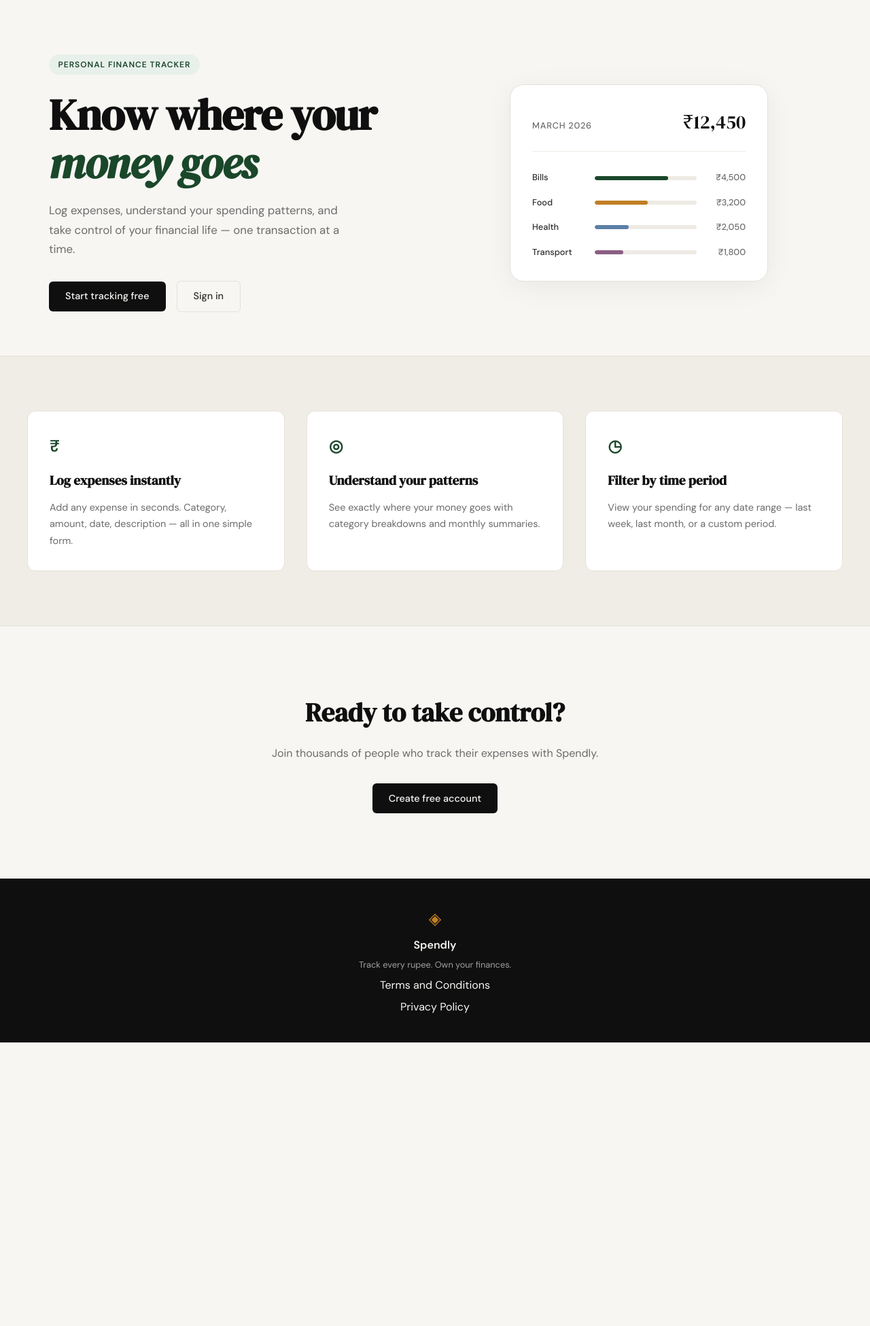
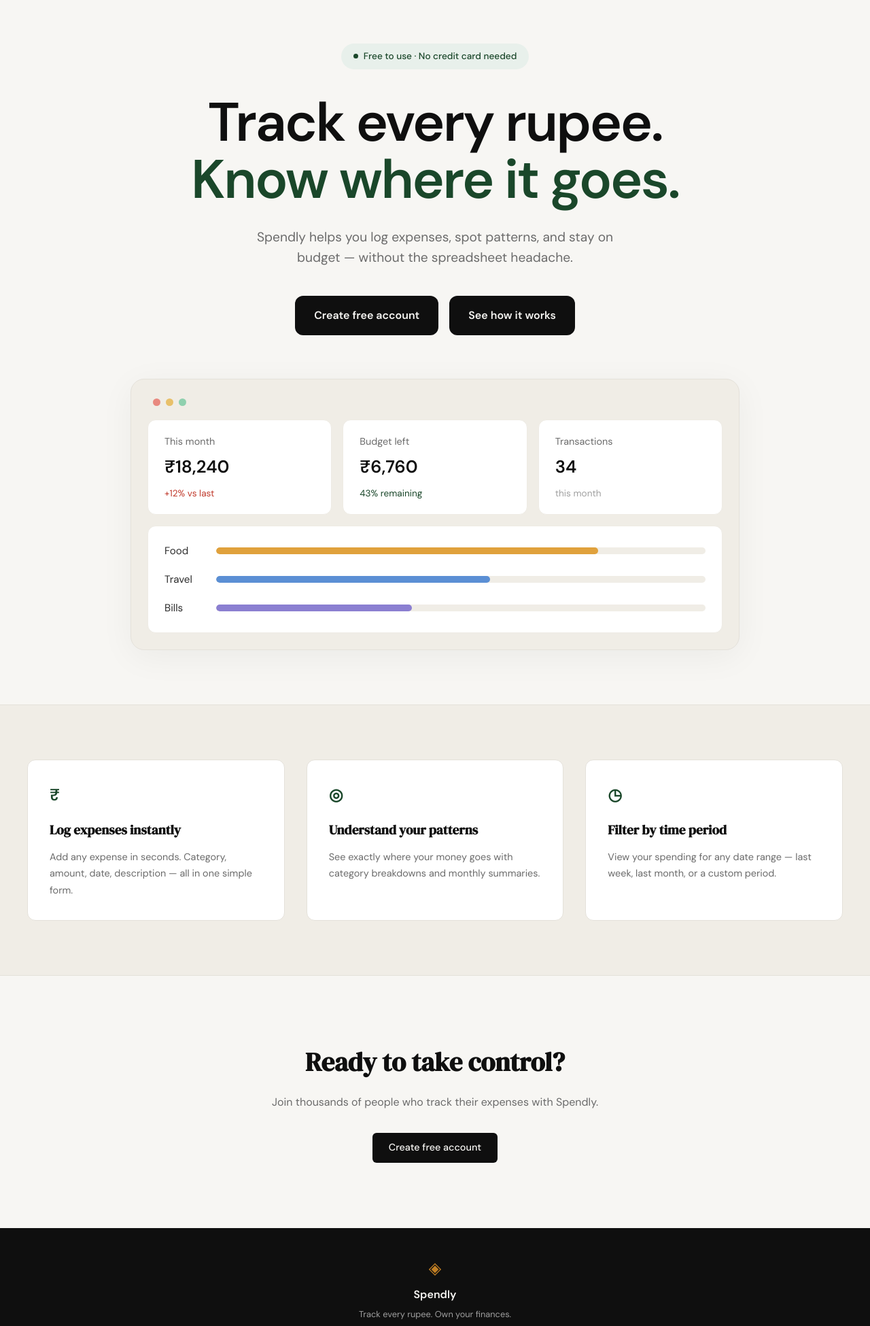
Before and after one commit to waliur12/spendly, a Flask app: page / in a window 1280 px wide. Shown: the part 61-2011 px from the top of the page at 68% size. Before the commit the page ends 1594 px from the top, so only its background shows below. Run offline with Flask 3, Linux system fonts and the light colour scheme.

Commit message:
redesign hero section based on mockup image reference

```diff
--- a/static/css/style.css
+++ b/static/css/style.css
@@ -124,137 +124,168 @@ a { color: inherit; text-decoration: none; }
 /* ------------------------------------------------------------------ */
 
 .hero {
-    padding: 5rem 2rem 4rem;
-    display: grid;
-    grid-template-columns: 1fr 1fr;
-    gap: 4rem;
+    padding: 4rem 2rem 5rem;
+    max-width: 960px;
+    margin: 0 auto;
+    text-align: center;
+}
+
+.hero-top {
+    display: flex;
+    flex-direction: column;
     align-items: center;
-    max-width: var(--max-width);
-    margin: 0 auto;
 }
 
 .hero-badge {
-    display: inline-block;
+    display: inline-flex;
+    align-items: center;
+    gap: 0.5rem;
     background: var(--accent-light);
     color: var(--accent);
-    font-size: 0.75rem;
-    font-weight: 600;
-    letter-spacing: 0.08em;
-    text-transform: uppercase;
-    padding: 0.35rem 0.85rem;
+    font-size: 0.85rem;
+    font-weight: 500;
+    padding: 0.5rem 1.1rem;
     border-radius: 999px;
-    margin-bottom: 1.5rem;
+    margin-bottom: 2.25rem;
+}
+
+.hero-badge-dot {
+    width: 7px;
+    height: 7px;
+    border-radius: 50%;
+    background: var(--accent);
 }
 
 .hero-title {
-    font-family: var(--font-display);
-    font-size: clamp(2.5rem, 5vw, 4rem);
-    line-height: 1.1;
-    letter-spacing: -0.02em;
+    font-family: var(--font-body);
+    font-weight: 600;
+    font-size: clamp(2.75rem, 7vw, 5rem);
+    line-height: 1.05;
+    letter-spacing: -0.03em;
     color: var(--ink);
-    margin-bottom: 1.25rem;
+    margin-bottom: 1.75rem;
 }
 
-.hero-title em {
-    font-style: italic;
-    color: var(--accent);
-}
+.hero-title-accent { color: var(--accent); }
 
 .hero-subtitle {
-    font-size: 1.05rem;
+    font-size: 1.2rem;
     color: var(--ink-muted);
-    line-height: 1.7;
-    max-width: 460px;
-    margin-bottom: 2rem;
+    line-height: 1.6;
+    max-width: 560px;
+    margin: 0 auto 2.5rem;
 }
 
 .hero-actions {
     display: flex;
     gap: 1rem;
-    align-items: center;
+    justify-content: center;
+    flex-wrap: wrap;
+}
+
+.hero-actions .btn-primary {
+    padding: 1rem 1.75rem;
+    border-radius: var(--radius-md);
+    font-size: 1rem;
+    font-weight: 600;
 }
 
 /* ------------------------------------------------------------------ */
-/* Mock card (hero visual)                                             */
+/* Hero dashboard (hero visual)                                        */
 /* ------------------------------------------------------------------ */
 
-.hero-visual {
-    display: flex;
-    justify-content: center;
+.hero-dashboard {
+    margin: 4rem auto 0;
+    max-width: 1000px;
+    background: var(--paper-warm);
+    border: 1px solid var(--border);
+    border-radius: var(--radius-lg);
+    padding: 1.5rem;
+    box-shadow: 0 10px 50px rgba(0,0,0,0.05);
+    text-align: left;
 }
 
-.mock-card {
-    background: var(--paper-card);
-    border: 1px solid var(--border);
-    border-radius: var(--radius-lg);
-    padding: 2rem;
-    width: 100%;
-    max-width: 380px;
-    box-shadow: 0 8px 40px rgba(0,0,0,0.06);
+.dash-dots {
+    display: flex;
+    gap: 0.5rem;
+    padding: 0.25rem 0.5rem 1.25rem;
 }
 
-.mock-card-header {
-    display: flex;
-    justify-content: space-between;
-    align-items: baseline;
-    margin-bottom: 1.75rem;
-    padding-bottom: 1.25rem;
-    border-bottom: 1px solid var(--border-soft);
+.dash-dot { width: 11px; height: 11px; border-radius: 50%; }
+.dash-dot-red { background: #e8897f; }
+.dash-dot-yellow { background: #e8c06a; }
+.dash-dot-green { background: #8fd0ae; }
+
+.dash-stats {
+    display: grid;
+    grid-template-columns: repeat(3, 1fr);
+    gap: 1rem;
+    margin-bottom: 1rem;
 }
 
-.mock-label {
-    font-size: 0.8rem;
-    font-weight: 500;
-    color: var(--ink-muted);
-    text-transform: uppercase;
-    letter-spacing: 0.06em;
+.dash-stat {
+    display: flex;
+    flex-direction: column;
+    gap: 0.4rem;
+    background: var(--paper-card);
+    border: 1px solid var(--border-soft);
+    border-radius: var(--radius-md);
+    padding: 1.25rem 1.5rem;
 }
 
-.mock-total {
-    font-family: var(--font-display);
-    font-size: 1.75rem;
+.dash-stat-label {
+    font-size: 0.9rem;
+    color: var(--ink-muted);
+}
+
+.dash-stat-value {
+    font-size: 1.6rem;
+    font-weight: 600;
     color: var(--ink);
 }
 
-.mock-bars { display: flex; flex-direction: column; gap: 1rem; }
+.dash-stat-note { font-size: 0.85rem; color: var(--ink-faint); }
+.dash-note-up { color: var(--danger); }
+.dash-note-good { color: var(--accent); }
 
-.mock-bar-row {
-    display: grid;
-    grid-template-columns: 80px 1fr 60px;
-    align-items: center;
-    gap: 0.75rem;
+.dash-bars {
+    display: flex;
+    flex-direction: column;
+    gap: 1.1rem;
+    background: var(--paper-card);
+    border: 1px solid var(--border-soft);
+    border-radius: var(--radius-md);
+    padding: 1.5rem;
 }
 
-.mock-cat {
-    font-size: 0.8rem;
-    font-weight: 500;
+.dash-bar-row {
+    display: grid;
+    grid-template-columns: 60px 1fr;
+    align-items: center;
+    gap: 1rem;
+}
+
+.dash-bar-cat {
+    font-size: 0.95rem;
     color: var(--ink-soft);
 }
 
-.mock-bar-track {
-    height: 6px;
-    background: var(--border-soft);
+.dash-bar-track {
+    height: 10px;
+    background: var(--paper-warm);
     border-radius: 999px;
     overflow: hidden;
 }
 
-.mock-bar {
+.dash-bar {
     height: 100%;
-    background: var(--accent);
     border-radius: 999px;
     transition: width 0.6s ease;
 }
 
-.mock-bar-2 { background: var(--accent-2); }
-.mock-bar-3 { background: #5b7fa6; }
-.mock-bar-4 { background: #8b5e83; }
-
-.mock-amt {
-    font-size: 0.8rem;
-    font-weight: 500;
-    color: var(--ink-muted);
-    text-align: right;
-}
+.dash-bar-food { background: #e0a13c; }
+.dash-bar-travel { background: #5b8fd4; }
+.dash-bar-bills { background: #8b7fd1; }
 
 /* ------------------------------------------------------------------ */
 /* Buttons                                                             */
@@ -512,14 +543,9 @@ a { color: inherit; text-decoration: none; }
 /* ------------------------------------------------------------------ */
 
 @media (max-width: 900px) {
-    .hero {
-        grid-template-columns: 1fr;
-        text-align: center;
-    }
+    .hero-subtitle { max-width: 100%; }
 
-    .hero-subtitle { max-width: 100%; }
-    .hero-actions { justify-content: center; }
-    .hero-visual { display: none; }
+    .dash-stats { grid-template-columns: 1fr; }
 
     .features-inner { grid-template-columns: 1fr; }
 }
--- a/templates/landing.html
+++ b/templates/landing.html
@@ -5,56 +5,65 @@
 {% block content %}
 
 <section class="hero">
-    <div class="hero-inner">
-        <div class="hero-badge">Personal Finance Tracker</div>
+    <div class="hero-top">
+        <div class="hero-badge">
+            <span class="hero-badge-dot"></span>
+            Free to use · No credit card needed
+        </div>
         <h1 class="hero-title">
-            Know where your<br>
-            <em>money goes</em>
+            Track every rupee.<br>
+            <span class="hero-title-accent">Know where it goes.</span>
         </h1>
         <p class="hero-subtitle">
-            Log expenses, understand your spending patterns,
-            and take control of your financial life —
-            one transaction at a time.
+            Spendly helps you log expenses, spot patterns, and stay
+            on budget — without the spreadsheet headache.
         </p>
         <div class="hero-actions">
-            <a href="{{ url_for('register') }}" class="btn-primary">Start tracking free</a>
-            <a href="{{ url_for('login') }}" class="btn-ghost">Sign in</a>
+            <a href="{{ url_for('register') }}" class="btn-primary">Create free account</a>
+            <a href="{{ url_for('login') }}" class="btn-primary">See how it works</a>
         </div>
     </div>
-    <div class="hero-visual">
-        <div class="mock-card">
-            <div class="mock-card-header">
-                <span class="mock-label">March 2026</span>
-                <span class="mock-total">₹12,450</span>
+
+    <div class="hero-dashboard">
+        <div class="dash-dots">
+            <span class="dash-dot dash-dot-red"></span>
+            <span class="dash-dot dash-dot-yellow"></span>
+            <span class="dash-dot dash-dot-green"></span>
+        </div>
+        <div class="dash-stats">
+            <div class="dash-stat">
+                <span class="dash-stat-label">This month</span>
+                <span class="dash-stat-value">₹18,240</span>
+                <span class="dash-stat-note dash-note-up">+12% vs last</span>
             </div>
-            <div class="mock-bars">
-                <div class="mock-bar-row">
-                    <span class="mock-cat">Bills</span>
-                    <div class="mock-bar-track">
-                        <div class="mock-bar" style="width: 72%"></div>
-                    </div>
-                    <span class="mock-amt">₹4,500</span>
+            <div class="dash-stat">
+                <span class="dash-stat-label">Budget left</span>
+                <span class="dash-stat-value">₹6,760</span>
+                <span class="dash-stat-note dash-note-good">43% remaining</span>
+            </div>
+            <div class="dash-stat">
+                <span class="dash-stat-label">Transactions</span>
+                <span class="dash-stat-value">34</span>
+                <span class="dash-stat-note">this month</span>
+            </div>
+        </div>
+        <div class="dash-bars">
+            <div class="dash-bar-row">
+                <span class="dash-bar-cat">Food</span>
+                <div class="dash-bar-track">
+                    <div class="dash-bar dash-bar-food" style="width: 78%"></div>
                 </div>
-                <div class="mock-bar-row">
-                    <span class="mock-cat">Food</span>
-                    <div class="mock-bar-track">
-                        <div class="mock-bar mock-bar-2" style="width: 52%"></div>
-                    </div>
-                    <span class="mock-amt">₹3,200</span>
+            </div>
+            <div class="dash-bar-row">
+                <span class="dash-bar-cat">Travel</span>
+                <div class="dash-bar-track">
+                    <div class="dash-bar dash-bar-travel" style="width: 56%"></div>
                 </div>
-                <div class="mock-bar-row">
-                    <span class="mock-cat">Health</span>
-                    <div class="mock-bar-track">
-                        <div class="mock-bar mock-bar-3" style="width: 33%"></div>
-                    </div>
-                    <span class="mock-amt">₹2,050</span>
-                </div>
-                <div class="mock-bar-row">
-                    <span class="mock-cat">Transport</span>
-                    <div class="mock-bar-track">
-                        <div class="mock-bar mock-bar-4" style="width: 28%"></div>
-                    </div>
-                    <span class="mock-amt">₹1,800</span>
+            </div>
+            <div class="dash-bar-row">
+                <span class="dash-bar-cat">Bills</span>
+                <div class="dash-bar-track">
+                    <div class="dash-bar dash-bar-bills" style="width: 40%"></div>
                 </div>
             </div>
         </div>
```
